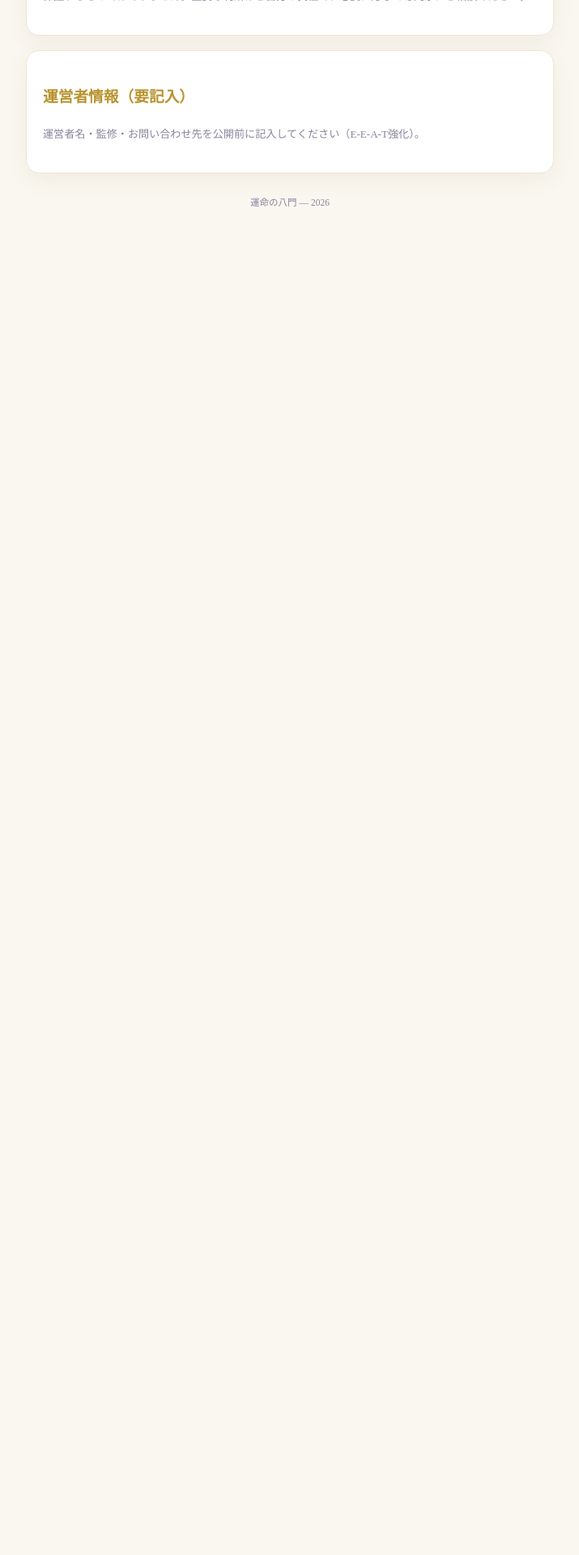
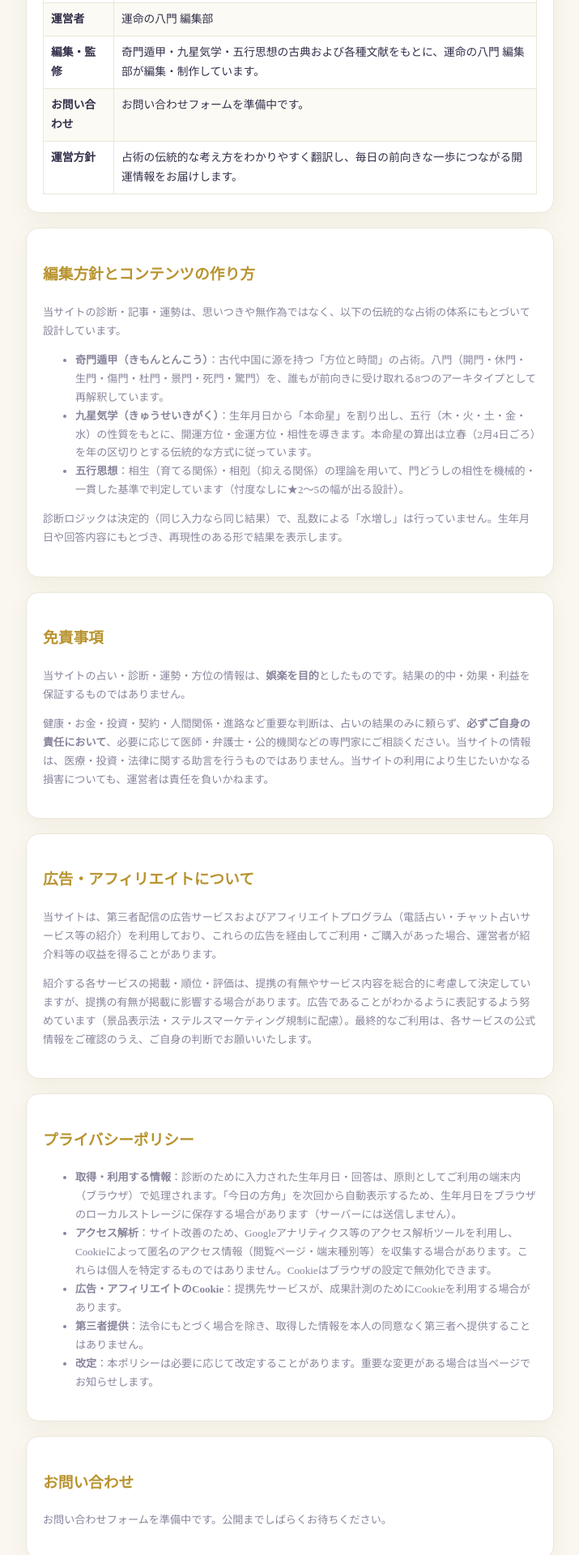
Before and after one commit to Okayusyouyu/uranai-next, a Next.js app: page /about in a window 1280 px wide. Shown: the part 300-2220 px from the top of the page at 81% size, without its empty margins (282-997 px from the left). Before the commit the page ends 800 px from the top, so only its background shows below. Built offline with nearby package versions, Linux system fonts and the light colour scheme; no server answers.

Commit message:
feat(about): E-E-A-T page (運営者/編集方針/免責/広告表記/プライバシー) + Organization JSON-LD

```diff
--- a/app/about/page.js
+++ b/app/about/page.js
@@ -1,16 +1,93 @@
-export const metadata = { title: '運営者情報・免責・プライバシー' };
+// お問い合わせフォームのURL。Googleフォーム作成後にここへ貼るだけで有効化される。
+// 例: const CONTACT_FORM_URL = 'https://forms.gle/xxxxxxxx';
+const CONTACT_FORM_URL = '';
+
+export const metadata = {
+  title: '運営者情報・免責・プライバシーポリシー',
+  description: '「運命の八門」の運営者情報、編集・監修方針、免責事項、広告・アフィリエイトの表記、プライバシーポリシー、お問い合わせ先。',
+  alternates: { canonical: '/about' },
+  robots: { index: true, follow: true },
+};
+
+const orgJsonLd = {
+  '@context': 'https://schema.org',
+  '@type': 'Organization',
+  name: '運命の八門 編集部',
+  description: '奇門遁甲・九星気学・五行思想をもとに、開運情報・占いコンテンツを制作する編集部。',
+  knowsAbout: ['奇門遁甲', '九星気学', '五行思想', '開運方位', '占い'],
+};
+
 export default function Page() {
   return (
     <div className="wrap">
-      <h1>運営者情報・免責</h1><div className="sub">about / disclaimer / privacy</div>
+      <script type="application/ld+json" dangerouslySetInnerHTML={{ __html: JSON.stringify(orgJsonLd) }} />
+      <h1>運営者情報・免責</h1>
+      <div className="sub">about / disclaimer / privacy</div>
+
+      {/* 運営者情報 */}
+      <div className="card">
+        <h3 style={{ color: 'var(--gold)' }}>運営者情報</h3>
+        <table className="cmp">
+          <tbody>
+            <tr><th>サイト名</th><td>運命の八門</td></tr>
+            <tr><th>運営者</th><td>運命の八門 編集部</td></tr>
+            <tr><th>編集・監修</th><td>奇門遁甲・九星気学・五行思想の古典および各種文献をもとに、運命の八門 編集部が編集・制作しています。</td></tr>
+            <tr><th>お問い合わせ</th><td>
+              {CONTACT_FORM_URL
+                ? <a href={CONTACT_FORM_URL} target="_blank" rel="noopener noreferrer">お問い合わせフォーム</a>
+                : <span>お問い合わせフォームを準備中です。</span>}
+            </td></tr>
+            <tr><th>運営方針</th><td>占術の伝統的な考え方をわかりやすく翻訳し、毎日の前向きな一歩につながる開運情報をお届けします。</td></tr>
+          </tbody>
+        </table>
+      </div>
+
+      {/* 編集方針・専門性（E-E-A-T） */}
+      <div className="card">
+        <h3 style={{ color: 'var(--gold)' }}>編集方針とコンテンツの作り方</h3>
+        <p className="small">当サイトの診断・記事・運勢は、思いつきや無作為ではなく、以下の伝統的な占術の体系にもとづいて設計しています。</p>
+        <ul className="small">
+          <li><b>奇門遁甲（きもんとんこう）</b>：古代中国に源を持つ「方位と時間」の占術。八門（開門・休門・生門・傷門・杜門・景門・死門・驚門）を、誰もが前向きに受け取れる8つのアーキタイプとして再解釈しています。</li>
+          <li><b>九星気学（きゅうせいきがく）</b>：生年月日から「本命星」を割り出し、五行（木・火・土・金・水）の性質をもとに、開運方位・金運方位・相性を導きます。本命星の算出は立春（2月4日ごろ）を年の区切りとする伝統的な方式に従っています。</li>
+          <li><b>五行思想</b>：相生（育てる関係）・相剋（抑える関係）の理論を用いて、門どうしの相性を機械的・一貫した基準で判定しています（忖度なしに★2〜5の幅が出る設計）。</li>
+        </ul>
+        <p className="small">診断ロジックは決定的（同じ入力なら同じ結果）で、乱数による「水増し」は行っていません。生年月日や回答内容にもとづき、再現性のある形で結果を表示します。</p>
+      </div>
+
+      {/* 免責事項 */}
       <div className="card">
         <h3 style={{ color: 'var(--gold)' }}>免責事項</h3>
-        <p className="small">当サイトの占い・診断・運勢・方位の情報は、娯楽を目的としたものです。結果の的中・効果・利益を保証するものではありません。重要な判断はご自身の責任で、必要に応じて専門家にご相談ください。</p>
+        <p className="small">当サイトの占い・診断・運勢・方位の情報は、<b>娯楽を目的</b>としたものです。結果の的中・効果・利益を保証するものではありません。</p>
+        <p className="small">健康・お金・投資・契約・人間関係・進路など重要な判断は、占いの結果のみに頼らず、<b>必ずご自身の責任において</b>、必要に応じて医師・弁護士・公的機関などの専門家にご相談ください。当サイトの情報は、医療・投資・法律に関する助言を行うものではありません。当サイトの利用により生じたいかなる損害についても、運営者は責任を負いかねます。</p>
       </div>
+
+      {/* 広告・アフィリエイト（ステマ規制・景表法対応） */}
       <div className="card">
-        <h3 style={{ color: 'var(--gold)' }}>運営者情報（要記入）</h3>
-        <p className="small">運営者名・監修・お問い合わせ先を公開前に記入してください（E-E-A-T強化）。</p>
+        <h3 style={{ color: 'var(--gold)' }}>広告・アフィリエイトについて</h3>
+        <p className="small">当サイトは、第三者配信の広告サービスおよびアフィリエイトプログラム（電話占い・チャット占いサービス等の紹介）を利用しており、これらの広告を経由してご利用・ご購入があった場合、運営者が紹介料等の収益を得ることがあります。</p>
+        <p className="small">紹介する各サービスの掲載・順位・評価は、提携の有無やサービス内容を総合的に考慮して決定していますが、提携の有無が掲載に影響する場合があります。広告であることがわかるように表記するよう努めています（景品表示法・ステルスマーケティング規制に配慮）。最終的なご利用は、各サービスの公式情報をご確認のうえ、ご自身の判断でお願いいたします。</p>
       </div>
+
+      {/* プライバシーポリシー */}
+      <div className="card">
+        <h3 style={{ color: 'var(--gold)' }}>プライバシーポリシー</h3>
+        <ul className="small">
+          <li><b>取得・利用する情報</b>：診断のために入力された生年月日・回答は、原則としてご利用の端末内（ブラウザ）で処理されます。「今日の方角」を次回から自動表示するため、生年月日をブラウザのローカルストレージに保存する場合があります（サーバーには送信しません）。</li>
+          <li><b>アクセス解析</b>：サイト改善のため、Googleアナリティクス等のアクセス解析ツールを利用し、Cookieによって匿名のアクセス情報（閲覧ページ・端末種別等）を収集する場合があります。これらは個人を特定するものではありません。Cookieはブラウザの設定で無効化できます。</li>
+          <li><b>広告・アフィリエイトのCookie</b>：提携先サービスが、成果計測のためにCookieを利用する場合があります。</li>
+          <li><b>第三者提供</b>：法令にもとづく場合を除き、取得した情報を本人の同意なく第三者へ提供することはありません。</li>
+          <li><b>改定</b>：本ポリシーは必要に応じて改定することがあります。重要な変更がある場合は当ページでお知らせします。</li>
+        </ul>
+      </div>
+
+      {/* お問い合わせ */}
+      <div className="card">
+        <h3 style={{ color: 'var(--gold)' }}>お問い合わせ</h3>
+        {CONTACT_FORM_URL
+          ? <p className="small">ご質問・掲載に関するお問い合わせは、<a href={CONTACT_FORM_URL} target="_blank" rel="noopener noreferrer">お問い合わせフォーム</a>よりお寄せください。</p>
+          : <p className="small">お問い合わせフォームを準備中です。公開までしばらくお待ちください。</p>}
+      </div>
+
       <p className="foot">運命の八門 ― 2026</p>
     </div>
   );
```
